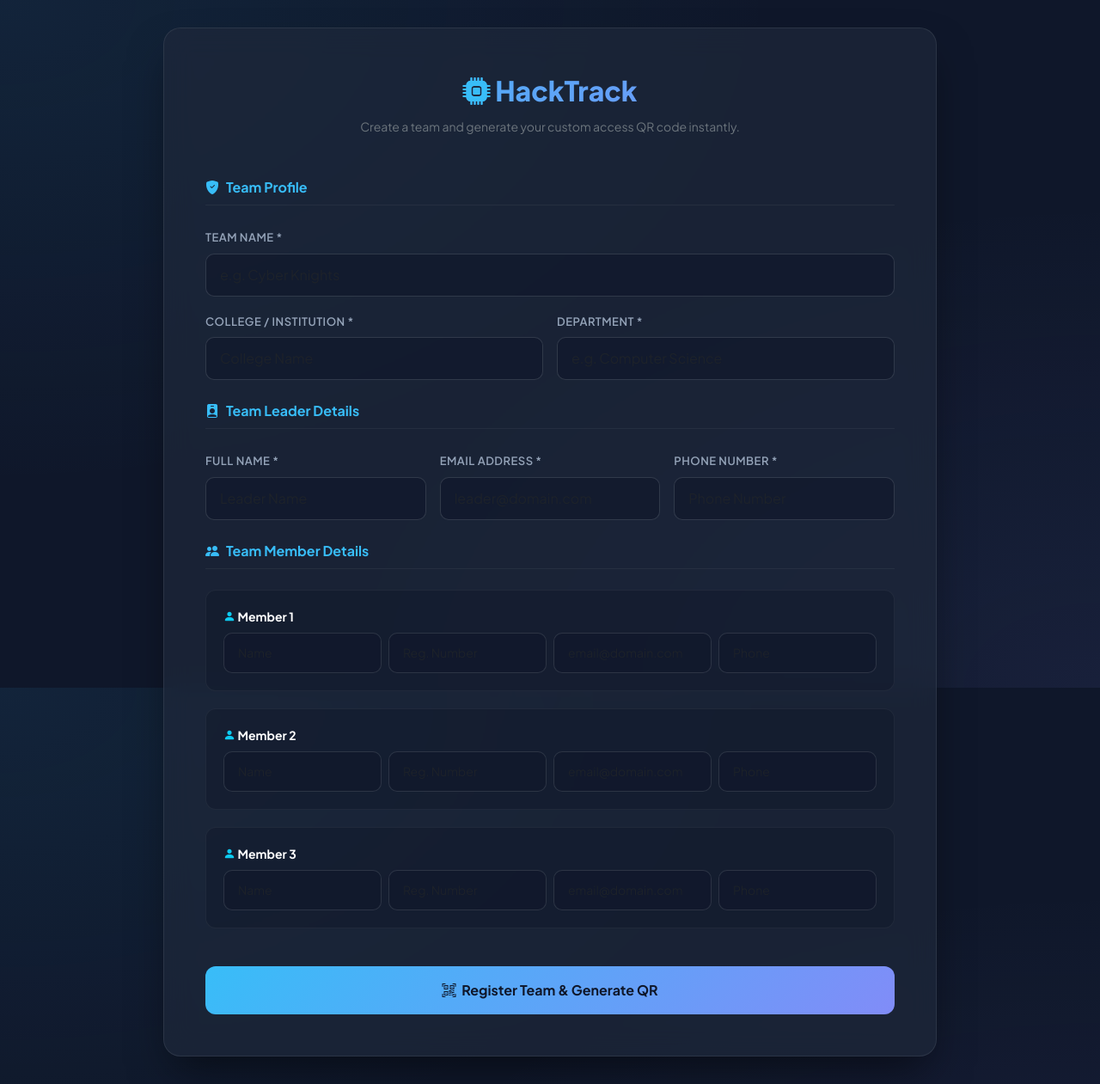
After one commit to kandukurijagan642-blip/hackathon, a Flask app: page /register in a window 1280 px wide. The commit adds this page. Shown: the whole page at 86% size. Run offline with Flask 3, Linux system fonts and the light colour scheme.

Commit message:
Implement one shared registration QR code on login page, public team registration form, and instant individual team QR generation on success page

```diff
--- a/hacktrack/app.py
+++ b/hacktrack/app.py
@@ -414,10 +414,16 @@ with app.app_context():
 
     # Regenerate QR codes using live base URL — only if file missing or base URL changed
     try:
-        from utils import generate_team_qr
+        from utils import generate_team_qr, generate_registration_qr
         base_url = os.environ.get('APP_BASE_URL', 'http://localhost:5000').rstrip('/')
         stored_base_url = SystemSetting.get_setting('last_qr_base_url', '')
         url_changed = stored_base_url != base_url
+
+        reg_qr_file = os.path.join(app.root_path, 'static', 'qrcodes', 'registration_qr.png')
+        if not os.path.exists(reg_qr_file) or url_changed:
+            generate_registration_qr(base_url)
+            print(f"Main Registration QR generated/updated using: {base_url}")
+
         all_teams = Team.query.all()
         regenerated = 0
         for t in all_teams:
--- a/hacktrack/routes/public.py
+++ b/hacktrack/routes/public.py
@@ -1,5 +1,10 @@
-from flask import Blueprint, render_template, abort
-from models import Certificate
+from flask import Blueprint, render_template, redirect, url_for, flash, request, current_app
+from werkzeug.security import generate_password_hash
+import os
+import secrets
+from database import db
+from models import User, Team, TeamMember, Attendance, ProblemSubmission, SystemSetting, Certificate
+from utils import generate_team_qr, send_mock_email
 
 public_bp = Blueprint('public', __name__)
 
@@ -7,10 +12,127 @@ public_bp = Blueprint('public', __name__)
 def verify_certificate(token):
     # Lookup the certificate using the verification token
     cert = Certificate.query.filter_by(verification_token=token).first()
+    status = "Valid" if cert else "Invalid"
+    return render_template('public/verify_certificate.html', cert=cert, status=status)
 
-    if cert:
-        status = "Valid"
-    else:
-        status = "Invalid"
+@public_bp.route('/register', methods=['GET', 'POST'])
+def register():
+    if request.method == 'POST':
+        team_name = request.form.get('team_name', '').strip()
+        college = request.form.get('college', '').strip()
+        department = request.form.get('department', '').strip()
 
-    return render_template('public/verify_certificate.html', cert=cert, status=status)
+        # Leader Details
+        leader_name = request.form.get('leader_name', '').strip()
+        leader_email = request.form.get('leader_email', '').strip()
+        leader_phone = request.form.get('leader_phone', '').strip()
+
+        # Check if team name already exists
+        if Team.query.filter_by(team_name=team_name).first():
+            flash(f'Team name "{team_name}" already exists!', 'danger')
+            return render_template('public/register_team.html')
+
+        # Check if Leader user email already exists
+        if User.query.filter_by(email=leader_email).first():
+            flash(f'Email "{leader_email}" is already registered!', 'danger')
+            return render_template('public/register_team.html')
+
+        # 1. Create Leader User Account
+        default_pwd = f"{team_name.replace(' ', '')}@123"
+        hashed_pwd = generate_password_hash(default_pwd)
+
+        leader_user = User(
+            name=leader_name,
+            email=leader_email,
+            password=hashed_pwd,
+            role='Leader'
+        )
+        db.session.add(leader_user)
+        db.session.commit()
+
+        # 2. Auto-generate Team ID in HT2026001 format
+        count = Team.query.count() + 1
+        team_id = f"HT2026{count:03d}"
+
+        # 3. Create Team
+        new_team = Team(
+            team_id=team_id,
+            team_name=team_name,
+            college=college,
+            department=department,
+            leader_id=leader_user.id
+        )
+        db.session.add(new_team)
+        db.session.commit()
+
+        # 4. Create initial Attendance record (Absent by default)
+        att = Attendance(team_id=new_team.team_id, status='Absent')
+        db.session.add(att)
+        db.session.commit()
+
+        # 5. Generate QR Code containing link to quick-edit page
+        generate_team_qr(
+            team_id=new_team.team_id,
+            team_name=new_team.team_name,
+            leader_name=leader_user.name,
+            host_url=request.host_url.rstrip('/')
+        )
+
+        # 6. Add Members
+        member_names = request.form.getlist('member_name[]')
+        member_regs = request.form.getlist('member_reg[]')
+        member_emails = request.form.getlist('member_email[]')
+        member_phones = request.form.getlist('member_phone[]')
+
+        for name, reg, email, phone in zip(member_names, member_regs, member_emails, member_phones):
+            if name.strip():
+                m = TeamMember(
+                    team_id=new_team.team_id,
+                    student_name=name.strip(),
+                    registration_number=reg.strip(),
+                    email=email.strip(),
+                    phone=phone.strip()
+                )
+                db.session.add(m)
+
+        db.session.commit()
+
+        # Auto generate LOCKED certificates in the background immediately
+        from certificate_automation import auto_generate_team_certificates
+        auto_generate_team_certificates(new_team)
+
+        # Send mock welcome email
+        email_body = f"""Hello {leader_name},
+
+Your team '{team_name}' has been registered for the HackTrack Hackathon!
+
+Your Custom Team ID: {team_id}
+
+You can login to the website with:
+- Email: {leader_email}
+- Password: {default_pwd}
+
+Or simply scan/keep your team QR code to access your team page directly without logging in.
+
+Best regards,
+HackTrack Team"""
+        send_mock_email(leader_email, "Welcome to HackTrack - Team Registration Confirmation", email_body)
+
+        # Log activity
+        try:
+            from models import ActivityLog
+            log = ActivityLog(user_id=leader_user.id, action="Public Team Registry", ip_address=request.remote_addr, details=f"Registered team {team_id} ({team_name})")
+            db.session.add(log)
+            db.session.commit()
+        except Exception as e:
+            print(f"Log error: {e}")
+
+        flash(f"Congratulations! Team '{team_name}' registered successfully! Your Team ID is {team_id}.", "success")
+        return redirect(url_for('public.registration_success', team_id=team_id))
+
+    return render_template('public/register_team.html')
+
+@public_bp.route('/registration-success/<team_id>')
+def registration_success(team_id):
+    team = Team.query.filter_by(team_id=team_id).first_or_404()
+    return render_template('public/registration_success.html', team=team)
--- /dev/null
+++ b/hacktrack/templates/public/register_team.html
@@ -0,0 +1,289 @@
+<!DOCTYPE html>
+<html lang="en">
+<head>
+    <meta charset="UTF-8">
+    <meta name="viewport" content="width=device-width, initial-scale=1.0">
+    <title>Register Team - HackTrack</title>
+    <!-- Bootstrap 5 CSS -->
+    <link href="https://cdn.jsdelivr.net/npm/bootstrap@5.3.3/dist/css/bootstrap.min.css" rel="stylesheet">
+    <!-- Bootstrap Icons -->
+    <link rel="stylesheet" href="https://cdn.jsdelivr.net/npm/bootstrap-icons@1.11.3/font/bootstrap-icons.min.css">
+    <!-- Google Fonts -->
+    <link href="https://fonts.googleapis.com/css2?family=Plus+Jakarta+Sans:wght@300;400;500;600;700;800&display=swap" rel="stylesheet">
+
+    <style>
+        :root {
+            --bg-dark: #0f172a;
+            --card-bg: rgba(30, 41, 59, 0.7);
+            --card-border: rgba(255, 255, 255, 0.08);
+            --accent-primary: #38bdf8;
+            --accent-gradient: linear-gradient(135deg, #38bdf8, #818cf8);
+            --text-primary: #f8fafc;
+            --text-secondary: #94a3b8;
+        }
+
+        body {
+            background-color: var(--bg-dark);
+            background-image:
+                radial-gradient(at 0% 0%, rgba(56, 189, 248, 0.08) 0px, transparent 50%),
+                radial-gradient(at 100% 100%, rgba(129, 140, 248, 0.08) 0px, transparent 50%);
+            background-attachment: fixed;
+            color: var(--text-primary);
+            font-family: 'Plus Jakarta Sans', sans-serif;
+            min-height: 100vh;
+            display: flex;
+            align-items: center;
+            justify-content: center;
+            padding: 2rem 1rem;
+        }
+
+        .registration-card {
+            background: var(--card-bg);
+            backdrop-filter: blur(16px);
+            -webkit-backdrop-filter: blur(16px);
+            border: 1px solid var(--card-border);
+            border-radius: 20px;
+            box-shadow: 0 25px 50px -12px rgba(0, 0, 0, 0.5);
+            max-width: 900px;
+            width: 100%;
+            padding: 3rem;
+        }
+
+        @media (max-width: 768px) {
+            .registration-card {
+                padding: 1.5rem;
+            }
+        }
+
+        .brand-logo {
+            font-size: 2rem;
+            font-weight: 800;
+            background: var(--accent-gradient);
+            -webkit-background-clip: text;
+            -webkit-text-fill-color: transparent;
+            text-align: center;
+            margin-bottom: 0.5rem;
+        }
+
+        .brand-logo i {
+            color: var(--accent-primary);
+            -webkit-text-fill-color: var(--accent-primary);
+        }
+
+        .form-label {
+            font-size: 13px;
+            font-weight: 600;
+            color: var(--text-secondary);
+            text-transform: uppercase;
+            letter-spacing: 0.5px;
+            margin-bottom: 0.5rem;
+        }
+
+        .form-control {
+            background-color: rgba(15, 23, 42, 0.6);
+            border: 1px solid rgba(255, 255, 255, 0.1);
+            color: var(--text-primary);
+            border-radius: 10px;
+            padding: 0.75rem 1rem;
+            transition: all 0.2s ease;
+        }
+
+        .form-control:focus {
+            background-color: rgba(15, 23, 42, 0.8);
+            border-color: var(--accent-primary);
+            box-shadow: 0 0 0 2px rgba(56, 189, 248, 0.2);
+            color: var(--text-primary);
+        }
+
+        .section-header {
+            font-size: 16px;
+            font-weight: 700;
+            color: var(--accent-primary);
+            display: flex;
+            align-items: center;
+            gap: 0.5rem;
+            margin-bottom: 1.5rem;
+            padding-bottom: 0.5rem;
+            border-bottom: 1px solid rgba(255, 255, 255, 0.05);
+        }
+
+        .member-card {
+            background: rgba(15, 23, 42, 0.4);
+            border: 1px solid rgba(255, 255, 255, 0.05);
+            border-radius: 12px;
+            padding: 1.25rem;
+            margin-bottom: 1.25rem;
+        }
+
+        .btn-submit {
+            background: var(--accent-gradient);
+            color: #0f172a;
+            font-weight: 700;
+            border: none;
+            border-radius: 12px;
+            padding: 1rem;
+            width: 100%;
+            transition: all 0.2s ease;
+        }
+
+        .btn-submit:hover {
+            transform: translateY(-2px);
+            box-shadow: 0 10px 20px -10px rgba(56, 189, 248, 0.5);
+            color: #0f172a;
+        }
+
+        .btn-add-member {
+            background-color: rgba(56, 189, 248, 0.1);
+            border: 1px dashed rgba(56, 189, 248, 0.3);
+            color: var(--accent-primary);
+            border-radius: 10px;
+            padding: 0.75rem;
+            width: 100%;
+            font-weight: 600;
+            transition: all 0.2s ease;
+        }
+
+        .btn-add-member:hover {
+            background-color: rgba(56, 189, 248, 0.2);
+            border-color: var(--accent-primary);
+        }
+    </style>
+</head>
+<body>
+
+    <div class="registration-card">
+        <div class="brand-logo"><i class="bi bi-cpu-fill"></i> HackTrack</div>
+        <p class="text-center text-secondary small mb-5">Create a team and generate your custom access QR code instantly.</p>
+
+        {% with messages = get_flashed_messages(with_categories=true) %}
+            {% if messages %}
+                {% for category, message in messages %}
+                    <div class="alert alert-{{ category if category != 'error' else 'danger' }} alert-dismissible fade show" role="alert">
+                        {{ message }}
+                        <button type="button" class="btn-close" data-bs-dismiss="alert" aria-label="Close"></button>
+                    </div>
+                {% endfor %}
+            {% endif %}
+        {% endwith %}
+
+        <form action="{{ url_for('public.register') }}" method="POST">
+            <!-- 1. Team Profile -->
+            <div class="section-header">
+                <i class="bi bi-shield-fill-check"></i> Team Profile
+            </div>
+
+            <div class="row g-3 mb-4">
+                <div class="col-12">
+                    <label for="team_name" class="form-label">Team Name *</label>
+                    <input type="text" class="form-control" id="team_name" name="team_name" required placeholder="e.g. Cyber Knights">
+                </div>
+                <div class="col-md-6">
+                    <label for="college" class="form-label">College / Institution *</label>
+                    <input type="text" class="form-control" id="college" name="college" required placeholder="College Name">
+                </div>
+                <div class="col-md-6">
+                    <label for="department" class="form-label">Department *</label>
+                    <input type="text" class="form-control" id="department" name="department" required placeholder="e.g. Computer Science">
+                </div>
+            </div>
+
+            <!-- 2. Team Leader Profile -->
+            <div class="section-header">
+                <i class="bi bi-person-badge-fill"></i> Team Leader Details
+            </div>
+
+            <div class="row g-3 mb-4">
+                <div class="col-md-4">
+                    <label for="leader_name" class="form-label">Full Name *</label>
+                    <input type="text" class="form-control" id="leader_name" name="leader_name" required placeholder="Leader Name">
+                </div>
+                <div class="col-md-4">
+                    <label for="leader_email" class="form-label">Email Address *</label>
+                    <input type="email" class="form-control" id="leader_email" name="leader_email" required placeholder="leader@domain.com">
+                </div>
+                <div class="col-md-4">
+                    <label for="leader_phone" class="form-label">Phone Number *</label>
+                    <input type="tel" class="form-control" id="leader_phone" name="leader_phone" required placeholder="Phone Number">
+                </div>
+            </div>
+
+            <!-- 3. Team Members -->
+            <div class="section-header">
+                <i class="bi bi-people-fill"></i> Team Member Details
+            </div>
+
+            <div id="members-wrapper">
+                <!-- Member 1 -->
+                <div class="member-card">
+                    <div class="d-flex justify-content-between align-items-center mb-2">
+                        <span class="text-white small fw-bold"><i class="bi bi-person-fill text-info"></i> Member 1</span>
+                    </div>
+                    <div class="row g-2">
+                        <div class="col-md-3">
+                            <input type="text" class="form-control form-control-sm" name="member_name[]" placeholder="Name">
+                        </div>
+                        <div class="col-md-3">
+                            <input type="text" class="form-control form-control-sm" name="member_reg[]" placeholder="Reg. Number">
+                        </div>
+                        <div class="col-md-3">
+                            <input type="email" class="form-control form-control-sm" name="member_email[]" placeholder="email@domain.com">
+                        </div>
+                        <div class="col-md-3">
+                            <input type="tel" class="form-control form-control-sm" name="member_phone[]" placeholder="Phone">
+                        </div>
+                    </div>
+                </div>
+
+                <!-- Member 2 -->
+                <div class="member-card">
+                    <div class="d-flex justify-content-between align-items-center mb-2">
+                        <span class="text-white small fw-bold"><i class="bi bi-person-fill text-info"></i> Member 2</span>
+                    </div>
+                    <div class="row g-2">
+                        <div class="col-md-3">
+                            <input type="text" class="form-control form-control-sm" name="member_name[]" placeholder="Name">
+                        </div>
+                        <div class="col-md-3">
+                            <input type="text" class="form-control form-control-sm" name="member_reg[]" placeholder="Reg. Number">
+                        </div>
+                        <div class="col-md-3">
+                            <input type="email" class="form-control form-control-sm" name="member_email[]" placeholder="email@domain.com">
+                        </div>
+                        <div class="col-md-3">
+                            <input type="tel" class="form-control form-control-sm" name="member_phone[]" placeholder="Phone">
+                        </div>
+                    </div>
+                </div>
+
+                <!-- Member 3 -->
+                <div class="member-card">
+                    <div class="d-flex justify-content-between align-items-center mb-2">
+                        <span class="text-white small fw-bold"><i class="bi bi-person-fill text-info"></i> Member 3</span>
+                    </div>
+                    <div class="row g-2">
+                        <div class="col-md-3">
+                            <input type="text" class="form-control form-control-sm" name="member_name[]" placeholder="Name">
+                        </div>
+                        <div class="col-md-3">
+                            <input type="text" class="form-control form-control-sm" name="member_reg[]" placeholder="Reg. Number">
+                        </div>
+                        <div class="col-md-3">
+                            <input type="email" class="form-control form-control-sm" name="member_email[]" placeholder="email@domain.com">
+                        </div>
+                        <div class="col-md-3">
+                            <input type="tel" class="form-control form-control-sm" name="member_phone[]" placeholder="Phone">
+                        </div>
+                    </div>
+                </div>
+            </div>
+
+            <button type="submit" class="btn btn-submit mt-4">
+                <i class="bi bi-qr-code-scan me-1"></i> Register Team &amp; Generate QR
+            </button>
+        </form>
+    </div>
+
+    <!-- Bootstrap Bundle JS -->
+    <script src="https://cdn.jsdelivr.net/npm/bootstrap@5.3.3/dist/js/bootstrap.bundle.min.js"></script>
+</body>
+</html>
```
Also changed, not shown: hacktrack/templates/auth/login.html (+25 -1 lines), hacktrack/templates/public/registration_success.html (added, +194 -0 lines), hacktrack/utils.py (+18 -0 lines), hacktrack/static/qrcodes/registration_qr.png (added).
